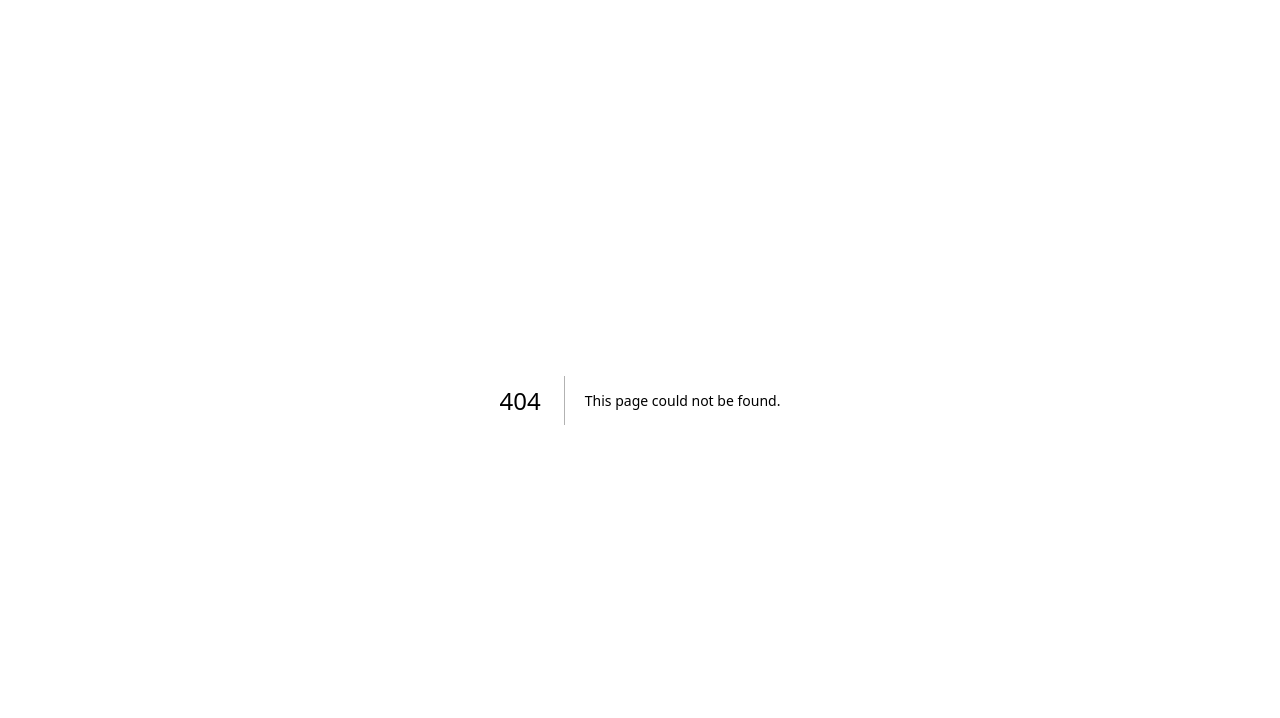
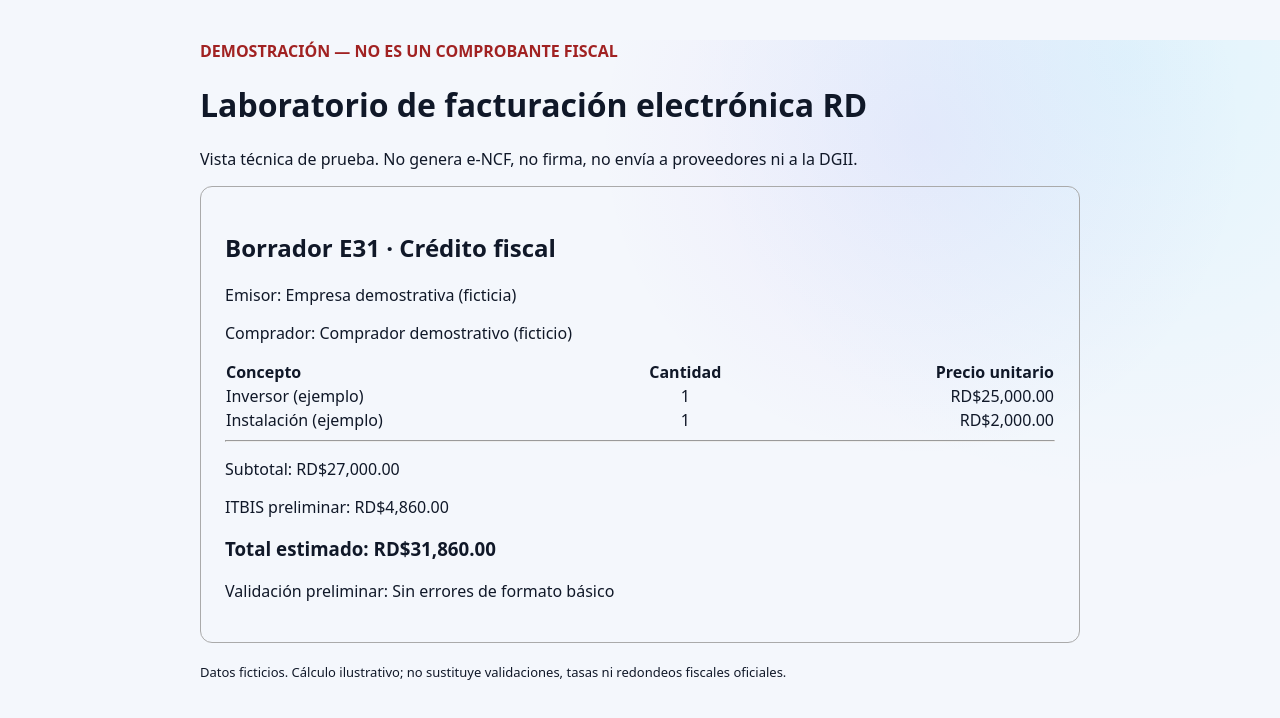
Before and after one commit to angelberiguete-pixel/crm, a Next.js app: page /fiscal-demo in a window 1280 px wide. Before the commit this address had no page. Shown: the top 718 px of the page. Built offline with nearby package versions, Linux system fonts and the light colour scheme.

Commit message:
feat(fiscal): add app/fiscal-demo/page.tsx

```diff
--- /dev/null
+++ b/app/fiscal-demo/page.tsx
@@ -0,0 +1,41 @@
+import { calculateFiscalPreview, ECF_TYPES, validateFiscalDraft, type FiscalDraft } from "@/src/lib/fiscal/ecf-domain";
+
+const example: FiscalDraft = {
+  tenantId: "DEMO-NO-REAL",
+  type: "E31",
+  issuer: { legalName: "Empresa demostrativa (ficticia)", rnc: "101000001" },
+  buyer: { legalName: "Comprador demostrativo (ficticio)", rnc: "101000002" },
+  currency: "DOP",
+  lines: [
+    { description: "Inversor (ejemplo)", quantity: 1, unitPrice: 25000, itbisRate: 0.18 },
+    { description: "Instalación (ejemplo)", quantity: 1, unitPrice: 2000, itbisRate: 0.18 },
+  ],
+};
+const money = (value: number) => new Intl.NumberFormat("es-DO", {style:"currency",currency:"DOP"}).format(value);
+export const metadata = {title:"Laboratorio e-CF | CRM"};
+export default function FiscalDemoPage() {
+  const totals = calculateFiscalPreview(example.lines);
+  const errors = validateFiscalDraft(example);
+  return (
+    <main style={{maxWidth:920,margin:"40px auto",padding:"0 20px",fontFamily:"system-ui"}}>
+      <p style={{fontWeight:700,color:"#a12222"}}>DEMOSTRACIÓN — NO ES UN COMPROBANTE FISCAL</p>
+      <h1>Laboratorio de facturación electrónica RD</h1>
+      <p>Vista técnica de prueba. No genera e-NCF, no firma, no envía a proveedores ni a la DGII.</p>
+      <section style={{padding:24,border:"1px solid #aaa",borderRadius:12}}>
+        <h2>Borrador {example.type} · {ECF_TYPES[example.type]}</h2>
+        <p>Emisor: {example.issuer.legalName}</p>
+        <p>Comprador: {example.buyer?.legalName}</p>
+        <table style={{width:"100%",borderCollapse:"collapse"}}>
+          <thead><tr><th style={{textAlign:"left"}}>Concepto</th><th>Cantidad</th><th style={{textAlign:"right"}}>Precio unitario</th></tr></thead>
+          <tbody>{example.lines.map((line,index)=><tr key={index}><td>{line.description}</td><td style={{textAlign:"center"}}>{line.quantity}</td><td style={{textAlign:"right"}}>{money(line.unitPrice)}</td></tr>)}</tbody>
+        </table>
+        <hr/>
+        <p>Subtotal: {money(totals.subtotal)}</p>
+        <p>ITBIS preliminar: {money(totals.itbis)}</p>
+        <h3>Total estimado: {money(totals.total)}</h3>
+        <p>Validación preliminar: {errors.length ? errors.join("; ") : "Sin errores de formato básico"}</p>
+      </section>
+      <p style={{marginTop:20,fontSize:13}}>Datos ficticios. Cálculo ilustrativo; no sustituye validaciones, tasas ni redondeos fiscales oficiales.</p>
+    </main>
+  );
+}
```
